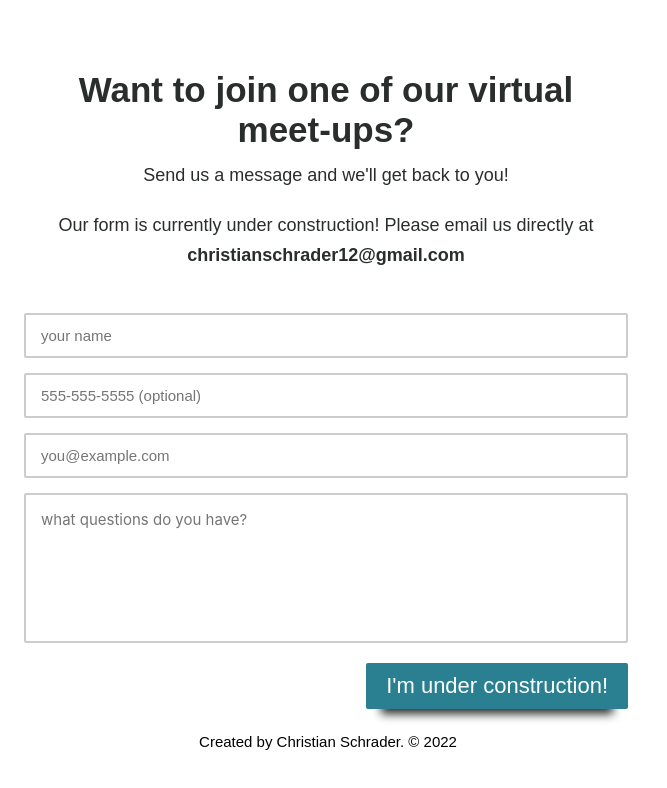
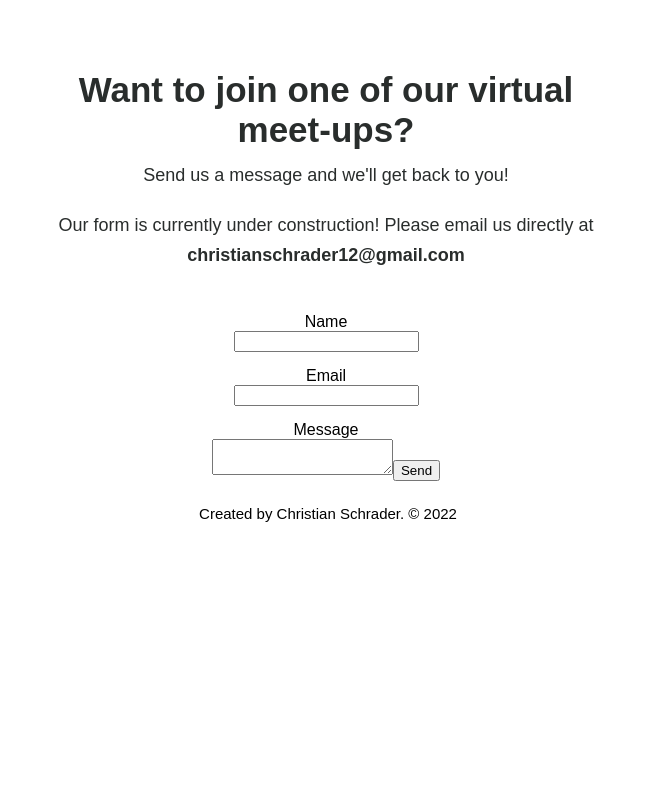
Before and after one commit to schradermade/tech-club, a React (Create React App) app: page / in a window 1280 px wide. Shown: the part 624-1412 px from the top of the page, without its empty margins (0-667 px from the left). Built offline with nearby package versions, Linux system fonts and the light colour scheme.

Commit message:
description sends correctly

```diff
--- a/package.json
+++ b/package.json
@@ -3,6 +3,7 @@
   "version": "0.1.0",
   "private": true,
   "dependencies": {
+    "@emailjs/browser": "^3.4.0",
     "@emotion/react": "^11.7.0",
     "@emotion/styled": "^11.6.0",
     "@iconify/icons-mdi": "^1.1.42",
--- a/src/components/ContactUs/Form/index.jsx
+++ b/src/components/ContactUs/Form/index.jsx
@@ -1,87 +1,119 @@
+// import React, { useRef } from 'react';
+// import {Box, useMediaQuery} from '@material-ui/core'
+// import { useTheme } from '@material-ui/styles';
+// import emailjs from '@emailjs/browser';
+
+// import './styles.css'
+
+// const formInputs = [
+//   { id: 'name', type: 'text', label: 'Your name', placeholder: 'your name' },
+//   {
+//     className: 'form-control',
+//     name: 'phone',
+//     id: 'tel',
+//     type: 'tel',
+//     label: 'Phone number',
+//     placeholder: '555-555-5555 (optional)',
+//   },
+//   {
+//     className: 'form-control',
+//     name: 'email',
+//     id: 'email',
+//     type: 'email',
+//     label: 'Email address',
+//     placeholder: 'you@example.com',
+//   },
+//   {
+//     className: 'form-control',
+//     name: 'body',
+//     id: 'message',
+//     type: 'textarea',
+//     label: 'Your message',
+//     placeholder: 'what questions do you have?',
+//   },
+// ]
+
+// const Form = () => {
+//   const form = useRef();
+
+
+//   function sendEmail(e) {
+//     e.preventDefault();
+//     console.log(e)
+//     console.log(form)
+
+//     emailjs
+//       .sendForm(
+//         'service_tllnani',
+//         'template_9hdxgm9',
+//         e.target,
+//         'user_Li6o2jgML8vjEfZoCXQQc'
+//       )
+//       .then(
+//         (result) => {
+//           console.log(result.text);
+//         },
+//         (error) => {
+//           console.log(error.text);
+//         }
+//       );
+//     e.target.reset();
+//   }
+
+//   const theme = useTheme()
+//   const matchesSM = useMediaQuery(theme.breakpoints.down('sm'));
+//   return (
+//     <form ref={form} onSubmit={sendEmail} className="form">
+//       <Box style={matchesSM ? {width: '92vw'} : {}}></Box>
+//       {formInputs.map(input => (
+//         <label key={input.label} id={input.id} className="form-label">
+//           {input.type === 'textarea' ? (
+//             <textarea className="formField form-textarea" placeholder={input.placeholder} />
+//           ) : (
+//             <input
+//               className="formField form-input"
+//               type={input.type}
+//               placeholder={input.placeholder}
+//             />
+//           )}
+//         </label>
+//       ))}
+//       <div className="buttonOuter text-end">
+//         <button className="form-submit" type="submit">I'm under construction!</button>
+//       </div>
+
+//     </form>
+//   )
+// }
+
+// export default Form
 import React, { useRef } from 'react';
-import {Box, useMediaQuery} from '@material-ui/core'
-import { useTheme } from '@material-ui/styles';
-import emailjs from 'emailjs-com';
-
-import './styles.css'
-
-const formInputs = [
-  { id: 'name', type: 'text', label: 'Your name', placeholder: 'your name' },
-  {
-    className: 'form-control',
-    name: 'phone',
-    id: 'tel',
-    type: 'tel',
-    label: 'Phone number',
-    placeholder: '555-555-5555 (optional)',
-  },
-  {
-    className: 'form-control',
-    name: 'email',
-    id: 'email',
-    type: 'email',
-    label: 'Email address',
-    placeholder: 'you@example.com',
-  },
-  {
-    className: 'form-control',
-    name: 'body',
-    id: 'message',
-    type: 'textarea',
-    label: 'Your message',
-    placeholder: 'what questions do you have?',
-  },
-]
-
+import emailjs from '@emailjs/browser';
 const Form = () => {
   const form = useRef();
 
-
-  function sendEmail(e) {
+  const sendEmail = (e) => {
     e.preventDefault();
 
-    emailjs
-      .sendForm(
-        'service_tllnani',
-        'template_9hdxgm9',
-        form.current,
-        'user_Li6o2jgML8vjEfZoCXQQc'
-      )
-      .then(
-        (result) => {
+    emailjs.sendForm('service_tllnani', 'template_9hdxgm9', form.current, 'user_Li6o2jgML8vjEfZoCXQQc')
+      .then((result) => {
           console.log(result.text);
-        },
-        (error) => {
+      }, (error) => {
           console.log(error.text);
-        }
-      );
-    e.target.reset();
-  }
+      });
+  };
 
-  const theme = useTheme()
-  const matchesSM = useMediaQuery(theme.breakpoints.down('sm'));
   return (
-    <form ref={form} onSubmit={sendEmail} className="form">
-      <Box style={matchesSM ? {width: '92vw'} : {}}></Box>
-      {formInputs.map(input => (
-        <label key={input.label} id={input.id} className="form-label">
-          {input.type === 'textarea' ? (
-            <textarea className="formField form-textarea" placeholder={input.placeholder} />
-          ) : (
-            <input
-              className="formField form-input"
-              type={input.type}
-              placeholder={input.placeholder}
-            />
-          )}
-        </label>
-      ))}
-      <div className="buttonOuter text-end">
-        <button className="form-submit" type="submit">I'm under construction!</button>
-      </div>
+    <form ref={form} onSubmit={sendEmail}>
+      <label>Name</label>
+      <input type="text" name="user_name" />
+      <label>Email</label>
+      <input type="email" name="user_email" />
+      <label>Message</label>
+      <textarea name="message" />
+      <input type="submit" value="Send" />
+    </form>
 
-    </form>
-  )
-}
-
+  );
+};
 export default Form
```
Also changed, not shown: 1 other file (tests, documents, lock files or other folders).
